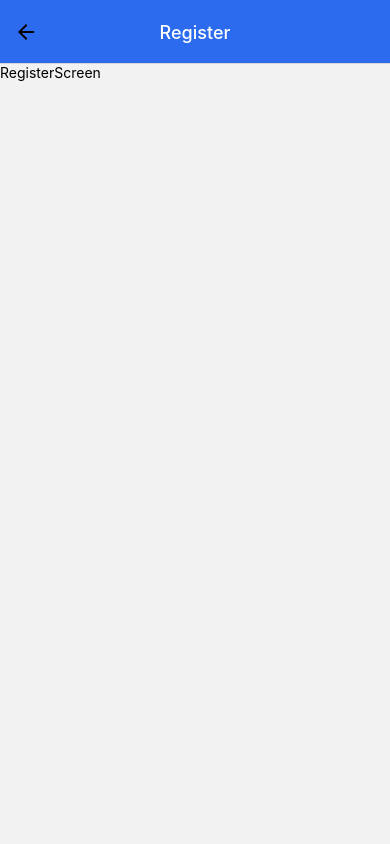
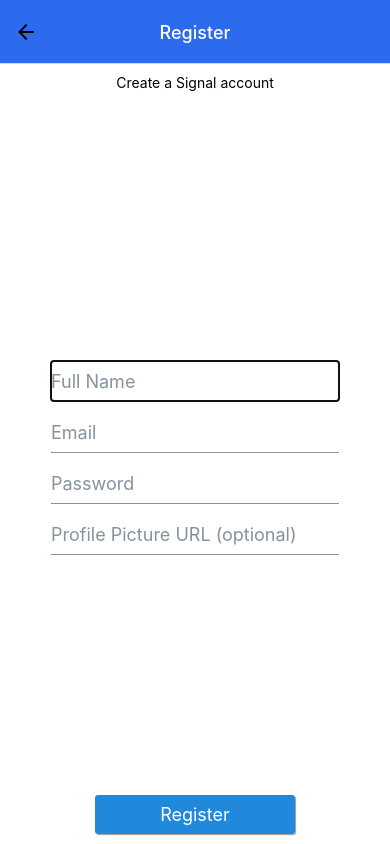
Before and after one commit to isinicolle/Signal-Clone, a React Native app in the folder signal-clone-isis/: screen /Register in a window 390 px wide. Built offline with nearby package versions, Linux system fonts and the light colour scheme.

Commit message:
Update RegisterScreen.js
pantalla de registro temrinada

```diff
--- a/signal-clone-isis/screens/RegisterScreen.js
+++ b/signal-clone-isis/screens/RegisterScreen.js
@@ -1,12 +1,91 @@
-import { View, Text } from 'react-native'
+import { StyleSheet , View, Text, KeyboardAvoidingView } from 'react-native'
 import React from 'react'
+import {Button, Input , Image} from 'react-native-elements'
+import { StatusBar } from 'expo-status-bar';
+
 
 const RegisterScreen = ({navigation}) => {
+
+    const [name, setName] = React.useState("")
+    const [email, setEmail] = React.useState("")
+    const [password, setPassword] = React.useState("")
+    const [imageUrl, setImageUrl] = React.useState("")
+
+    const register = () => {};
+
   return (
-    <View>
-      <Text>RegisterScreen</Text>
-    </View>
+    <KeyboardAvoidingView
+    behavior="padding"
+    style={styles.container}>
+      <Text h3 style={{ marginBottom: 50}}>
+      Create a Signal account
+        </Text>
+
+        <View style={styles.container}>
+            <Input
+                placeholder="Full Name"
+                autoFocus
+                type="text"
+                value={name}
+                onChangeText={text => setName(text)}
+            />
+
+             <Input
+                placeholder="Email"
+                type="email"
+                value={email}
+                onChangeText={text => setEmail(text)}
+
+
+            />
+
+
+             <Input
+                placeholder="Password"
+                type="password"
+                secureTextEntry
+                value={password}
+                onChangeText={text => setPassword(text)}
+
+            />
+
+             <Input
+                placeholder="Profile Picture URL (optional)"
+                type="text"
+                value={imageUrl}
+                onChangeText={text => setImageUrl(text)}
+                onSubmitEditing={register}
+            />
+        </View>
+
+        <Button
+        containerStyle={styles.button}
+        raised
+        onPress={register}
+        title="Register"
+        />
+
+    </KeyboardAvoidingView>
   )
 }
 
 export default RegisterScreen
+
+
+const styles = StyleSheet.create({
+    container: {
+        flex: 1,
+        backgroundColor: '#fff',
+        alignItems: 'center',
+        justifyContent: 'center',
+        padding: 10,
+      },
+    inputContainer: {
+        width: 300,
+
+    },
+    button: {
+       marginTop: 10,
+       width: 200,
+    },
+  });
```
